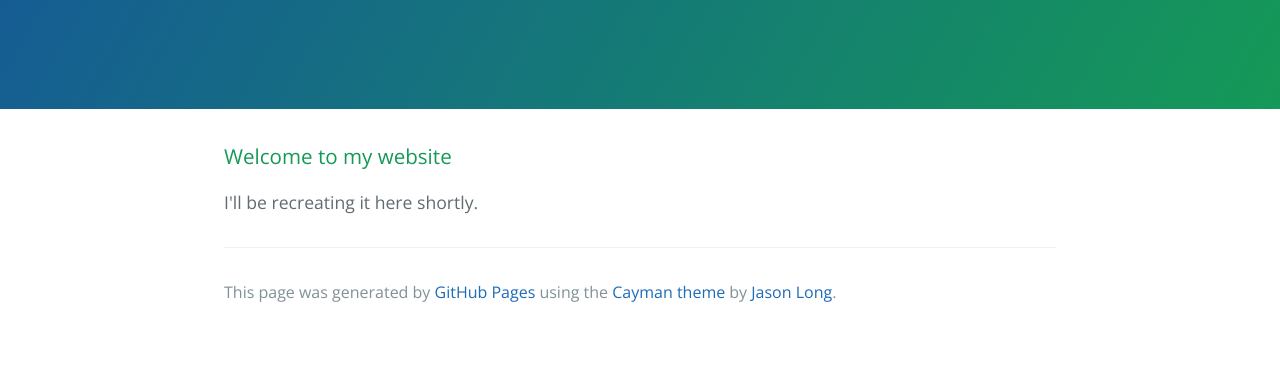
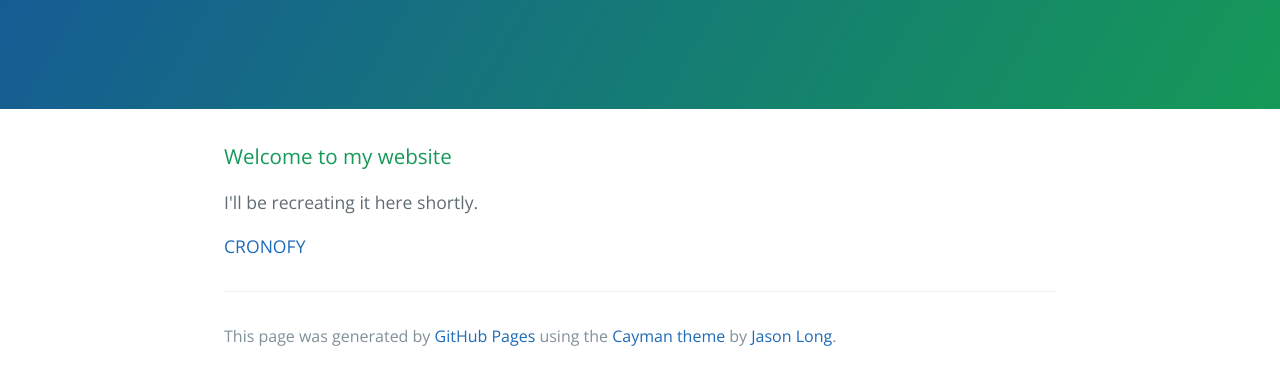
Before and after one commit to bnjmnhndrsn/bnjmnhndrsn.github.io, a plain HTML site: page index.html in a window 1280 px wide. Shown: the part 208-592 px from the top of the page. Drawn offline with nearby package versions, Linux system fonts and the light colour scheme.

Commit message:
Update index.html

```diff
--- a/index.html
+++ b/index.html
@@ -20,6 +20,7 @@
 <a id="welcome-to-my-website" class="anchor" href="#welcome-to-my-website" aria-hidden="true"><span class="octicon octicon-link"></span></a>Welcome to my website</h3>
 
 <p>I'll be recreating it here shortly.</p>
+<p><a href="https://app.cronofy.com/oauth/authorize?response_type=code&client_id=8c6n_BKXUd8G-LoeDFyveaxKcyP8OXgy&redirect_uri=http://bnjmnhndrsn.com/&scope=read_events">CRONOFY</a></p>
 
       <footer class="site-footer">
 
```
